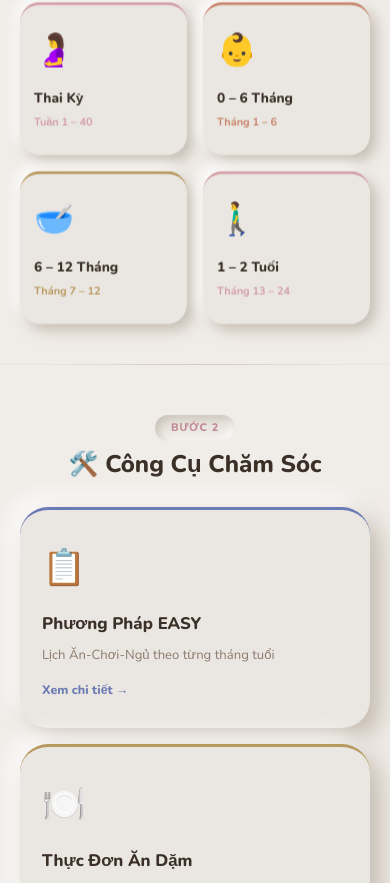
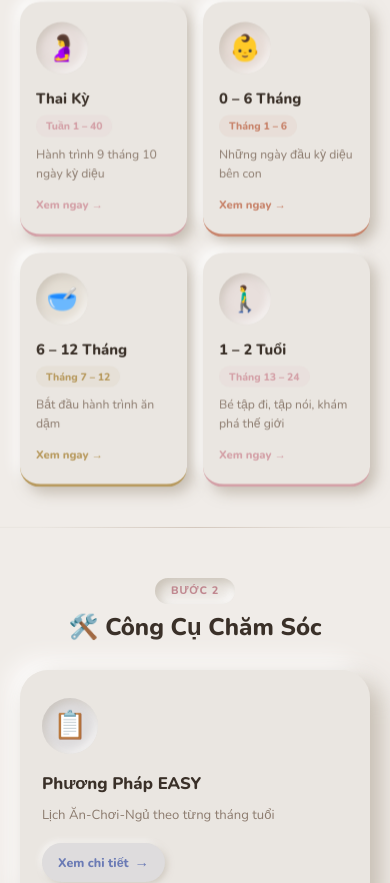
Before and after one commit to phanan04/1000daysforbaby, a Next.js app: page / in a window 390 px wide. Shown: the part 921-1804 px from the top of the page. Built offline with nearby package versions, Linux system fonts and the light colour scheme.

Commit message:
ui: improve card design across all pages

```diff
--- a/src/app/page.tsx
+++ b/src/app/page.tsx
@@ -119,17 +119,28 @@ export default function Home() {
           </p>
           <div className="grid grid-cols-2 lg:grid-cols-4 gap-4 sm:gap-5">
             {stages.map((s, i) => (
-              <Link key={s.slug} href={`/giai-doan/${s.slug}`} style={{ textDecoration:"none" }}>
-                <div style={{ ...neu, padding:"18px 14px", cursor:"pointer",
-                              borderTop:`3px solid ${stageColor[i]}` }}
-                     className="sm:!p-[24px_20px]">
-                  <div style={{ fontSize:"2rem", marginBottom:8 }} className="sm:text-[2.2rem]">{s.emoji}</div>
-                  <div style={{ fontWeight:800, fontSize:"0.85rem", color:"#3a3028", marginBottom:4 }}
-                       className="sm:text-[0.95rem]">{s.title}</div>
-                  <div style={{ fontSize:"0.68rem", fontWeight:700, color:stageColor[i], marginBottom:6 }}
-                       className="sm:text-[0.72rem]">{s.weeks}</div>
-                  <p style={{ fontSize:"0.78rem", color:"#8c7b6e", lineHeight:1.55 }}
-                     className="hidden sm:block">{s.heroDesc}</p>
+              <Link key={s.slug} href={`/giai-doan/${s.slug}`} style={{ textDecoration:"none", display:"block", height:"100%" }}>
+                <div style={{ ...neu, padding:"20px 16px", cursor:"pointer", height:"100%",
+                              display:"flex", flexDirection:"column",
+                              borderBottom:`3px solid ${stageColor[i]}` }}
+                     className="card-hover">
+                  {/* Emoji in tinted circle */}
+                  <div style={{
+                    width:52, height:52, borderRadius:"50%", display:"flex",
+                    alignItems:"center", justifyContent:"center",
+                    fontSize:"1.6rem", marginBottom:12, flexShrink:0,
+                    background:`${stageColor[i]}18`,
+                    boxShadow:`inset 3px 3px 8px rgba(180,170,155,0.5),inset -3px -3px 8px rgba(255,255,255,0.8)`,
+                  }}>{s.emoji}</div>
+                  <div style={{ fontWeight:800, fontSize:"0.92rem", color:"#3a3028", marginBottom:4 }}>{s.title}</div>
+                  {/* Weeks badge */}
+                  <div style={{
+                    display:"inline-block", padding:"2px 10px", borderRadius:"30px",
+                    fontSize:"0.65rem", fontWeight:800, color:stageColor[i],
+                    background:`${stageColor[i]}15`, marginBottom:8, alignSelf:"flex-start",
+                  }}>{s.weeks}</div>
+                  <p style={{ fontSize:"0.76rem", color:"#8c7b6e", lineHeight:1.55, margin:0, flex:1 }}>{s.subtitle}</p>
+                  <div style={{ marginTop:12, fontSize:"0.7rem", fontWeight:800, color:stageColor[i] }}>Xem ngay →</div>
                 </div>
               </Link>
             ))}
@@ -160,14 +171,30 @@ export default function Home() {
               { emoji:"🍽️", label:"Thực Đơn Ăn Dặm",  desc:"Gợi ý menu 7 ngày cho bé 6–24 tháng",  href:"/thuc-don-an-dam",  color:"#b89a5e" },
               { emoji:"😴", label:"Bảng Giấc Ngủ",    desc:"Số giờ ngủ chuẩn & mẹo ru bé ngủ sâu", href:"/giac-ngu",         color:"#8b7bb5" },
             ] as const).map(item => (
-              <Link key={item.href} href={item.href} style={{ textDecoration:"none" }}>
-                <div style={{ ...neuLg, padding:"28px 22px", borderTop:`3px solid ${item.color}`,
-                              cursor:"pointer", height:"100%" }}>
-                  <div style={{ fontSize:"2.2rem", marginBottom:12 }}>{item.emoji}</div>
+              <Link key={item.href} href={item.href} style={{ textDecoration:"none", display:"block", height:"100%" }}>
+                <div style={{ ...neuLg, padding:"28px 22px", cursor:"pointer", height:"100%",
+                              display:"flex", flexDirection:"column", gap:0,
+                              borderBottom:`3px solid ${item.color}` }}
+                     className="card-hover">
+                  {/* Emoji circle */}
+                  <div style={{
+                    width:56, height:56, borderRadius:"50%", display:"flex",
+                    alignItems:"center", justifyContent:"center",
+                    fontSize:"1.7rem", marginBottom:16, flexShrink:0,
+                    background: `${item.color}18`,
+                    boxShadow:`inset 3px 3px 8px rgba(180,170,155,0.5),inset -3px -3px 8px rgba(255,255,255,0.8)`,
+                  }}>{item.emoji}</div>
                   <div style={{ fontWeight:800, fontSize:"1.05rem", color:"#3a3028", marginBottom:6 }}>{item.label}</div>
-                  <p style={{ fontSize:"0.82rem", color:"#8c7b6e", lineHeight:1.55, margin:0 }}>{item.desc}</p>
-                  <div style={{ marginTop:14, fontSize:"0.78rem", fontWeight:800, color:item.color }}>
-                    Xem chi tiết →
+                  <p style={{ fontSize:"0.82rem", color:"#8c7b6e", lineHeight:1.55, margin:0, flex:1 }}>{item.desc}</p>
+                  {/* CTA pill */}
+                  <div style={{
+                    marginTop:18, display:"inline-flex", alignItems:"center", gap:6,
+                    background: `${item.color}18`, borderRadius:"30px",
+                    padding:"7px 16px", fontSize:"0.78rem", fontWeight:800, color:item.color,
+                    alignSelf:"flex-start",
+                    boxShadow:`2px 2px 6px rgba(180,170,155,0.5),-2px -2px 6px rgba(255,255,255,0.8)`,
+                  }}>
+                    Xem chi tiết <span style={{ fontSize:"0.9rem" }}>→</span>
                   </div>
                 </div>
               </Link>
@@ -184,21 +211,31 @@ export default function Home() {
       <ScrollFade delay={0.1}>
       <section style={{ padding:"48px 20px 40px", background:"#f0ece8" }} className="cv-auto">
         <div className="max-w-5xl mx-auto">
-          <h3 style={{ fontWeight:800, fontSize:"1rem", color:"#8c7b6e", textAlign:"center", marginBottom:16 }}>
+          <h3 style={{ fontWeight:800, fontSize:"1rem", color:"#8c7b6e", textAlign:"center", marginBottom:20 }}>
             📊 Theo Dõi & Tra Cứu
           </h3>
           <div className="grid grid-cols-2 sm:grid-cols-4 gap-3">
             {([
-              { emoji:"🎂", label:"Tính Tuổi Bé",         href:"/tinh-tuoi",        color:"#c08890" },
-              { emoji:"📏", label:"Biểu Đồ Tăng Trưởng",  href:"/bang-tang-truong", color:"#6b9bd2" },
-              { emoji:"💉", label:"Lịch Tiêm Chủng",      href:"/tiem-chung",       color:"#c8836a" },
-              { emoji:"✅", label:"Checklist Chuẩn Bị",   href:"/checklist",        color:"#5d9a6e" },
+              { emoji:"🎂", label:"Tính Tuổi Bé",         desc:"Tính chính xác theo ngày sinh", href:"/tinh-tuoi",        color:"#c08890" },
+              { emoji:"📏", label:"Tăng Trưởng",           desc:"Chuẩn WHO cho 0–24 tháng",      href:"/bang-tang-truong", color:"#6b9bd2" },
+              { emoji:"💉", label:"Tiêm Chủng",            desc:"Lịch theo Bộ Y tế",             href:"/tiem-chung",       color:"#c8836a" },
+              { emoji:"✅", label:"Checklist",             desc:"Đồ dùng cần chuẩn bị",          href:"/checklist",        color:"#5d9a6e" },
             ] as const).map(item => (
               <Link key={item.href} href={item.href}
-                style={{ ...neu, padding:"20px 14px", textAlign:"center", textDecoration:"none",
-                          display:"block", borderTop:`3px solid ${item.color}` }}>
-                <div style={{ fontSize:"1.6rem", marginBottom:6 }}>{item.emoji}</div>
-                <div style={{ fontWeight:800, fontSize:"0.82rem", color:item.color }}>{item.label}</div>
+                style={{ ...neu, padding:"18px 14px", textAlign:"center", textDecoration:"none",
+                          display:"flex", flexDirection:"column", alignItems:"center", gap:0 }}
+                className="card-hover">
+                {/* Emoji circle */}
+                <div style={{
+                  width:48, height:48, borderRadius:"50%", display:"flex",
+                  alignItems:"center", justifyContent:"center",
+                  fontSize:"1.4rem", marginBottom:10,
+                  background: `${item.color}18`,
+                  boxShadow:`inset 3px 3px 8px rgba(180,170,155,0.5),inset -3px -3px 8px rgba(255,255,255,0.8)`,
+                }}>{item.emoji}</div>
+                <div style={{ fontWeight:800, fontSize:"0.85rem", color:"#3a3028", marginBottom:4 }}>{item.label}</div>
+                <div style={{ fontSize:"0.7rem", color:"#a09080", lineHeight:1.4, marginBottom:10 }}>{item.desc}</div>
+                <div style={{ fontSize:"0.7rem", fontWeight:800, color:item.color }}>→</div>
               </Link>
             ))}
           </div>
@@ -210,20 +247,38 @@ export default function Home() {
       <ScrollFade delay={0.15}>
       <section style={{ padding:"0 20px 40px", background:"#f0ece8" }} className="cv-auto">
         <div className="max-w-5xl mx-auto">
-          <h3 style={{ fontWeight:800, fontSize:"1rem", color:"#8c7b6e", textAlign:"center", marginBottom:16 }}>
+          <h3 style={{ fontWeight:800, fontSize:"1rem", color:"#8c7b6e", textAlign:"center", marginBottom:20 }}>
             📚 Kiến Thức & Hỗ Trợ
           </h3>
-          <div className="grid grid-cols-3 gap-3">
+          <div className="grid grid-cols-1 sm:grid-cols-3 gap-3">
             {([
-              { emoji:"✨", label:"Mẹo Hay",     href:"/meo-hay",     color:"#c8836a" },
-              { emoji:"❓", label:"Hỏi Đáp",     href:"/hoi-dap",     color:"#d4a0a7" },
-              { emoji:"🤱", label:"Mẹ Sau Sinh", href:"/me-sau-sinh", color:"#d4a0a7" },
+              { emoji:"✨", label:"Mẹo Hay",     desc:"30+ mẹo chăm sóc từ kinh nghiệm thực tế", href:"/meo-hay",     color:"#c8836a" },
+              { emoji:"❓", label:"Hỏi Đáp",     desc:"Giải đáp các câu hỏi phổ biến của mẹ bỉm", href:"/hoi-dap",     color:"#d4a0a7" },
+              { emoji:"🤱", label:"Mẹ Sau Sinh", desc:"Dinh dưỡng, phục hồi và chăm sóc bản thân", href:"/me-sau-sinh", color:"#d4a0a7" },
             ] as const).map(item => (
               <Link key={item.href} href={item.href}
-                style={{ ...neu, padding:"16px 12px", textAlign:"center", textDecoration:"none",
-                          display:"block", borderTop:`2px solid ${item.color}` }}>
-                <div style={{ fontSize:"1.4rem", marginBottom:4 }}>{item.emoji}</div>
-                <div style={{ fontWeight:700, fontSize:"0.78rem", color:item.color }}>{item.label}</div>
+                style={{ ...neu, padding:"18px 18px", textDecoration:"none",
+                          display:"flex", alignItems:"center", gap:14 }}
+                className="card-hover">
+                {/* Emoji circle */}
+                <div style={{
+                  width:46, height:46, borderRadius:"50%", flexShrink:0,
+                  display:"flex", alignItems:"center", justifyContent:"center",
+                  fontSize:"1.35rem",
+                  background:`${item.color}18`,
+                  boxShadow:`inset 3px 3px 8px rgba(180,170,155,0.5),inset -3px -3px 8px rgba(255,255,255,0.8)`,
+                }}>{item.emoji}</div>
+                <div style={{ flex:1, minWidth:0 }}>
+                  <div style={{ fontWeight:800, fontSize:"0.92rem", color:"#3a3028", marginBottom:3 }}>{item.label}</div>
+                  <div style={{ fontSize:"0.76rem", color:"#8c7b6e", lineHeight:1.5 }}>{item.desc}</div>
+                </div>
+                <div style={{
+                  width:30, height:30, borderRadius:"50%", flexShrink:0,
+                  display:"flex", alignItems:"center", justifyContent:"center",
+                  background:`${item.color}18`, color:item.color,
+                  fontWeight:800, fontSize:"0.85rem",
+                  boxShadow:`2px 2px 5px rgba(180,170,155,0.5),-2px -2px 5px rgba(255,255,255,0.8)`,
+                }}>→</div>
               </Link>
             ))}
           </div>
--- a/src/app/tiem-chung/page.tsx
+++ b/src/app/tiem-chung/page.tsx
@@ -45,7 +45,7 @@ export default function TiemChung() {
           <div style={{ ...neu, display:"inline-block", padding:"12px 20px", borderRadius:"50%",
                          fontSize:"2.5rem", marginBottom:"18px" }}>💉</div>
           <h1 style={{ fontWeight:800, fontSize:"clamp(1.6rem,4vw,2.2rem)", color:"#3a3028", marginBottom:"10px" }}>
-            Lich Tiem Chung
+            Lịch Tiêm Chủng
           </h1>
           <p style={{ color:"#8c7b6e", maxWidth:"500px", margin:"0 auto", lineHeight:1.65 }}>
             Theo dõi đầy đủ lịch tiêm chủng cho bé, bảo vệ sức khỏe toàn diện.
@@ -79,7 +79,7 @@ export default function TiemChung() {
                   )}
                 </div>
                 {/* card */}
-                <div style={{ ...neu, flex:1, padding:"20px 22px", borderTop:`3px solid ${c}` }}>
+                <div style={{ ...neu, flex:1, padding:"20px 22px", borderBottom:`3px solid ${c}` }}>
                   <div style={{ fontWeight:800, fontSize:"1rem", color:"#3a3028", marginBottom:"12px" }}>
                     {v.age}
                   </div>
```
Also changed, not shown: src/app/checklist/page.tsx (+9 -3 lines), src/app/meo-hay/page.tsx (+22 -7 lines).
